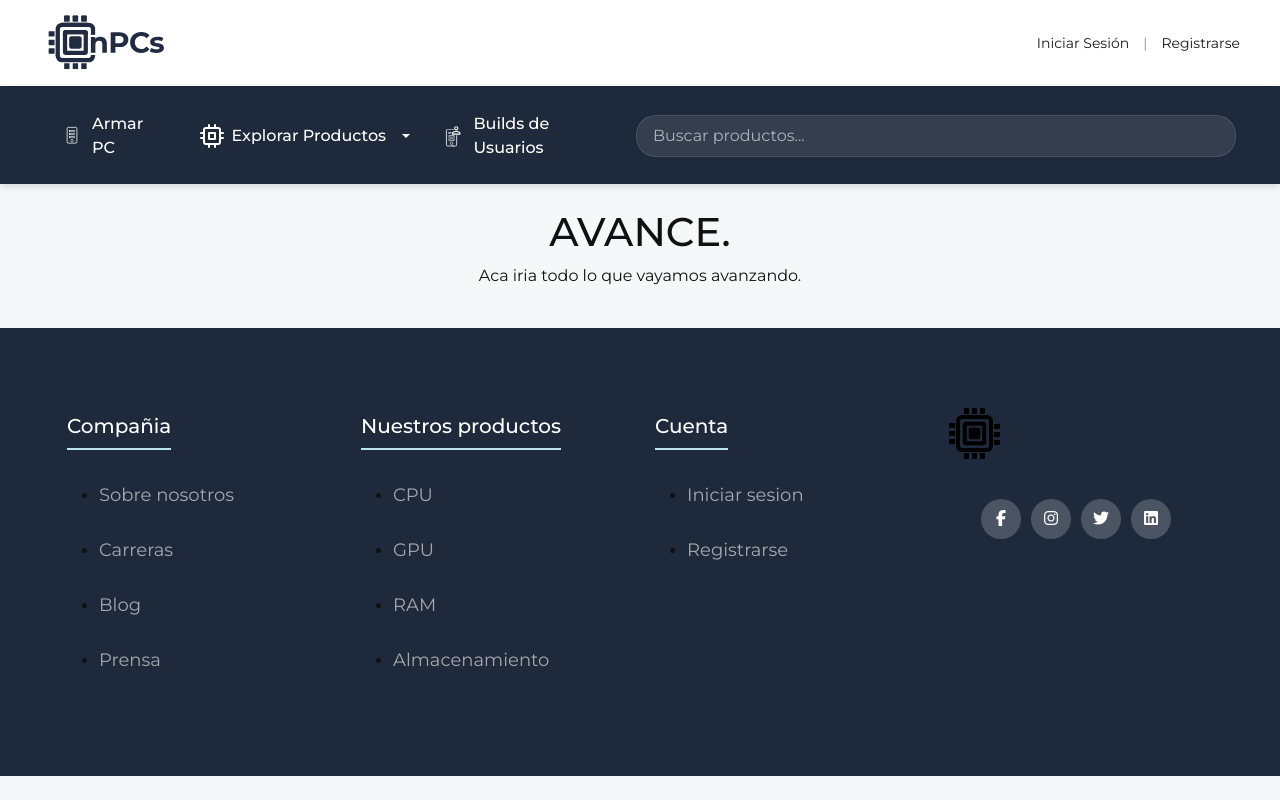
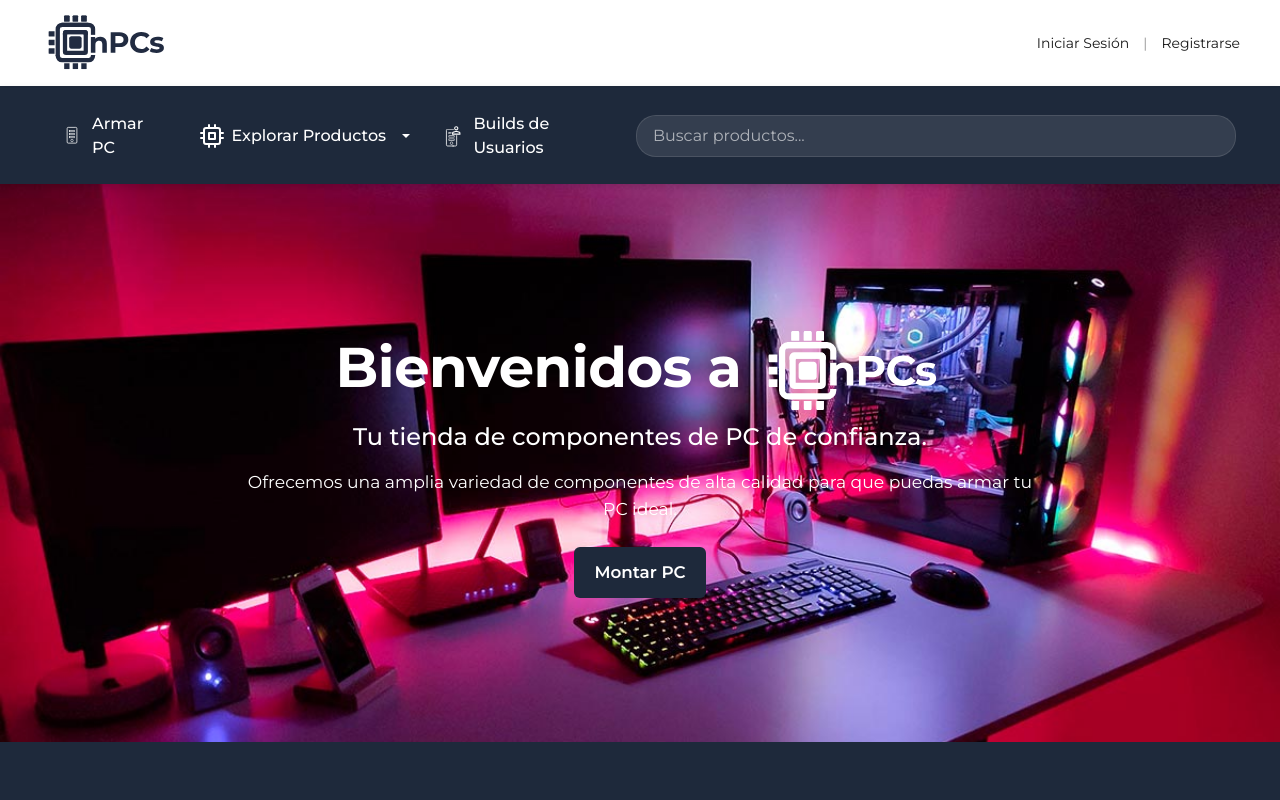
Before and after one commit to LunaMartin00/nPCs-frontend, a React (Vite) app in the folder nPCs-proyect/: page / in a window 1280 px wide. Shown: the top 800 px of the page. Built offline with nearby package versions, Linux system fonts and the light colour scheme.

Commit message:
Feat: Creando bienvenida y sobre nosotros

```diff
--- a/nPCs-proyect/package.json
+++ b/nPCs-proyect/package.json
@@ -13,6 +13,7 @@
     "bootstrap": "^5.3.8",
     "react": "^19.2.0",
     "react-dom": "^19.2.0",
+    "react-router-dom": "^7.9.4",
     "reactstrap": "^9.2.3"
   },
   "devDependencies": {
--- a/nPCs-proyect/src/App.jsx
+++ b/nPCs-proyect/src/App.jsx
@@ -1,18 +1,48 @@
-import React from "react";
+import React, { useState } from "react";
 import Header from "./components/Header.jsx";
 import Navigationbar from "./components/navbar.jsx"
 import Footer from "./components/Footer.jsx";
+import logo from "./assets/Logo.svg";
+import "./styles/App.css";
 
 export default function App() {
+  const [showAbout, setShowAbout] = useState(false);
+
+  function handleShowAbout() {
+    setShowAbout(true);
+    window.scrollTo({ top: 0, behavior: "smooth" });
+  }
+
   return (
     <div>
       <Header/>
       <Navigationbar/>
-      <main style={{ padding: "24px", textAlign: "center" }}>
-        <h1>AVANCE.</h1>
-        <p>Aca iria todo lo que vayamos avanzando.</p>
-      </main>
-      <Footer />
+      {showAbout ? (
+        <main className="hero about">
+          <div className="hero-content">
+            <h1>
+              <img src={logo} alt="nPCs logo" className="hero-inline-logo" />
+            </h1>
+            <p>
+              En nPCs somos una tienda dedicada a ofrecer componentes de alta calidad para
+              construcciones de PC a medida. Nuestro objetivo es brindar asesoría personalizada,
+              envío rápido y piezas compatibles y probadas. Si quieres armar tu PC ideal,
+              podemos ayudarte a elegir las partes correctas según tu presupuesto y uso.
+            </p>
+          </div>
+        </main>
+      ) : (
+        <main className="hero">
+          <div className="hero-content">
+            <h1>Bienvenidos a <img src={logo} alt="nPCs logo" className="hero-inline-logo" /></h1>
+            <h2>Tu tienda de componentes de PC de confianza.</h2>
+            <p>Ofrecemos una amplia variedad de componentes
+              de alta calidad para que puedas armar tu PC ideal.</p>
+            <button className="boton">Montar PC</button>
+          </div>
+        </main>
+      )}
+      <Footer onShowAbout={handleShowAbout} />
     </div>
   );
 }
--- a/nPCs-proyect/src/components/Footer.jsx
+++ b/nPCs-proyect/src/components/Footer.jsx
@@ -1,11 +1,10 @@
+import React from "react";
 import logo from "../assets/Processor 1.svg";
-import '../styles/App.css';
+import "../styles/App.css";
 
 export default Footer
 
-function Footer() {
-
-
+function Footer({ onShowAbout }) {
     return (
 
     <footer className = "footer">
@@ -14,7 +13,7 @@ function Footer() {
                     <div className = 'footer_section'>
                         <h4>Compañia </h4>
                         <ul>
-                            <li> <a href = "#"> Sobre nosotros </a></li>
+                            <li> <a href = "#" onClick={(e)=>{e.preventDefault(); if(onShowAbout) onShowAbout();}}> Sobre nosotros </a></li>
                             <li> <a href = "#"> Carreras </a></li>
                             <li> <a href = "#"> Blog </a></li>
                             <li> <a href = "#"> Prensa </a></li>
@@ -54,10 +53,7 @@ function Footer() {
                 </div>
             </div>
         </div>
-    </footer>
-
-
-    )
-
+        </footer>
+        )
 
 }
--- a/nPCs-proyect/src/styles/App.css
+++ b/nPCs-proyect/src/styles/App.css
@@ -1,27 +1,31 @@
-@import url('https://fonts.googleapis.com/css2?family=Montserrat:wght@300;400;500;600;700&display=swap');
+@import url("https://fonts.googleapis.com/css2?family=Montserrat:wght@300;400;500;600;700&display=swap");
 
-* { box-sizing: border-box; }
-html, body, #root { height: 100%; }
+* {
+  box-sizing: border-box;
+}
+html,
+body,
+#root {
+  height: 100%;
+}
 
 :root {
-  --blue: #1E293B;
+  --blue: #1e293b;
 }
 
 body {
   margin: 0;
-  font-family: 'Montserrat', system-ui, -apple-system, Segoe UI, Roboto, sans-serif;
+  font-family: "Montserrat", system-ui, -apple-system, Segoe UI, Roboto,
+    sans-serif;
   background: #f6f7f8;
   color: #111;
 }
-
-
-/* Footer */
 
 .footer {
   background-color: var(--blue);
   color: rgb(16, 16, 16);
   padding: 80px 0;
-    font-family: 'Montserrat', sans-serif;
+  font-family: "Montserrat", sans-serif;
 }
 
 .container {
@@ -39,7 +43,6 @@ body {
   width: 25%;
   padding: 0 15px;
   line-height: 40px;
-
 }
 
 .footer_section h4 {
@@ -52,7 +55,7 @@ body {
   display: inline-block;
 }
 
-.footer_section ul li a{
+.footer_section ul li a {
   font-size: 18px;
   text-decoration: none;
   color: #e8e2e2ad;
@@ -61,7 +64,7 @@ body {
   transition: all 0.3s ease;
 }
 
-.footer_section ul li a:hover{
+.footer_section ul li a:hover {
   color: #ffffff;
   padding-left: 6px;
 }
@@ -71,7 +74,7 @@ body {
   min-height: 40px;
   width: 40px;
   background-color: rgba(255, 255, 255, 0.2);
-  margin : 0 10px 10px 0;
+  margin: 0 10px 10px 0;
   text-align: center;
   line-height: 40px;
   border-radius: 50%;
@@ -93,3 +96,167 @@ body {
     margin-bottom: 30px;
   }
 }
+
+.hero {
+  display: flex;
+  align-items: center;
+  justify-content: center;
+  padding: 4rem 1.25rem;
+  background-color: #ffffff;
+  background-image: url("../assets/fondo.jpg");
+  background-size: cover;
+  background-position: center;
+  background-repeat: no-repeat;
+  color: #0f172a;
+  text-align: center;
+}
+
+.hero-content {
+  max-width: 900px;
+  padding: 2rem;
+  border-radius: 12px;
+  background: transparent;
+  -webkit-backdrop-filter: none;
+  backdrop-filter: none;
+  box-shadow: none;
+  border: none;
+}
+
+.hero .hero-content,
+.hero .hero-content h1,
+.hero .hero-content h2,
+.hero .hero-content p {
+  color: #ffffff;
+}
+
+.hero.about {
+  background-image: none;
+  background-color: #ffffff;
+}
+
+.hero.about .hero-content,
+.hero.about .hero-content h1,
+.hero.about .hero-content h2,
+.hero.about .hero-content p {
+  color: var(--blue, #1e293b);
+}
+
+.hero-content .hero-inline-logo {
+  filter: brightness(0) invert(1) saturate(0);
+}
+
+.hero.about .hero-inline-logo {
+  filter: none;
+}
+
+.hero-inline-logo {
+  width: 130px;
+  height: auto;
+  display: inline-block;
+  vertical-align: middle;
+  margin-left: 0.5rem;
+}
+
+.hero h1 {
+  margin: 0 0 0.5rem;
+  font-size: 2.75rem;
+  letter-spacing: -0.5px;
+  font-weight: 700;
+}
+
+.hero h2 {
+  margin: 0 0 1rem;
+  font-size: 1.25rem;
+  font-weight: 500;
+}
+
+.hero p {
+  margin: 0 auto;
+  line-height: 1.6;
+  font-size: 1.0625rem;
+}
+
+@media (min-width: 768px) {
+  .hero h1 {
+    font-size: 3.5rem;
+  }
+  .hero h2 {
+    font-size: 1.5rem;
+  }
+  .hero p {
+    font-size: 1.075rem;
+  }
+  .hero {
+    padding: 6rem 2rem;
+  }
+  .hero-content {
+    padding: 3rem;
+  }
+  .hero-inline-logo {
+    width: 180px;
+  }
+}
+
+.boton {
+  display: block;
+  margin: 1.5rem auto 0;
+  padding: 0.6rem 1rem;
+  background: var(--blue);
+  color: #fff;
+  border: none;
+  border-radius: 6px;
+  font-weight: 600;
+  font-size: 1rem;
+  cursor: pointer;
+}
+
+.boton:hover {
+  background: #16202b;
+}
+
+.boton:focus {
+  outline: none;
+}
+
+@media (min-width: 768px) {
+  .boton {
+    padding: 0.8rem 1.25rem;
+    font-size: 1.05rem;
+  }
+}
+
+.about-overlay {
+  position: fixed;
+  inset: 0;
+  background: rgba(0, 0, 0, 0.5);
+  display: flex;
+  align-items: center;
+  justify-content: center;
+  z-index: 1200;
+}
+
+.about-modal {
+  background: #ffffff;
+  color: #111827;
+  padding: 1.25rem 1.5rem;
+  border-radius: 10px;
+  max-width: 720px;
+  width: calc(100% - 48px);
+  box-shadow: 0 10px 30px rgba(2, 6, 23, 0.2);
+  position: relative;
+}
+
+.about-close {
+  position: absolute;
+  top: 8px;
+  right: 10px;
+  background: transparent;
+  border: none;
+  font-size: 1.5rem;
+  line-height: 1;
+  cursor: pointer;
+}
+
+.about-modal h3 {
+  margin-top: 0;
+}
```
Also changed, not shown: nPCs-proyect/src/assets/fondo.jpg (added), 1 other file (tests, documents, lock files or other folders). Lines whose indentation alone changed are shown as unchanged.
